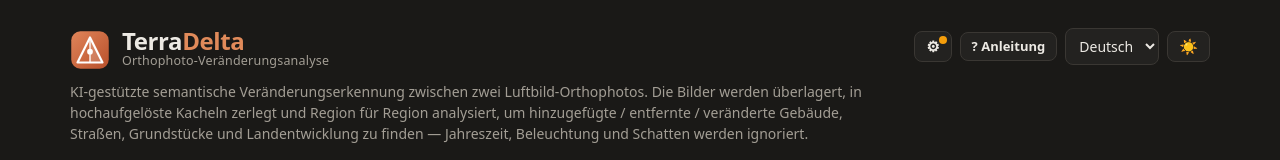
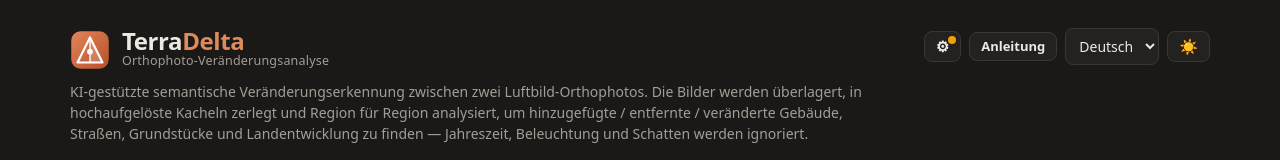
Before and after one commit to LinkAndreas/TerraDelta, a Next.js app: page / in a window 1280 px wide. Shown: the top 160 px of the page. Built offline with nearby package versions, Linux system fonts and the light colour scheme.

Commit message:
chore: Remove `?` prefix

```diff
--- a/app/page.tsx
+++ b/app/page.tsx
@@ -254,7 +254,7 @@ export default function Home() {
             title={t("onboard.tipReopen")}
             style={{ fontSize: 13, fontWeight: 600 }}
           >
-            ? {t("onboard.reopen")}
+            {t("onboard.reopen")}
           </button>
           <select
             className="lang"
```
